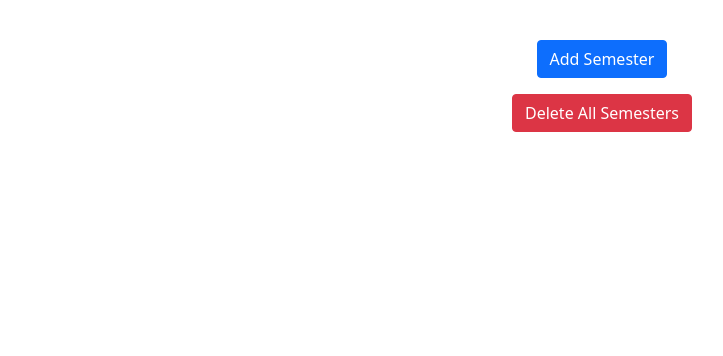
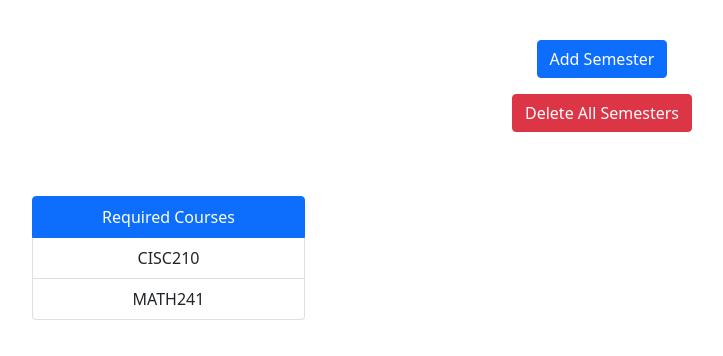
Before and after one commit to UD-CISC275-F21/ud-cis-scheduler-team-9, a React (Create React App) app: page / in a window 1280 px wide. Shown: the top 356 px of the page, without its empty margins (38-761 px from the left). Built offline with nearby package versions, Linux system fonts and the light colour scheme.

Commit message:
required degree list added

```diff
--- a/src/App.tsx
+++ b/src/App.tsx
@@ -1,4 +1,4 @@
-import React, { useState } from "react";
+import React, { useState, useEffect } from "react";
 import "./App.css";
 import { Container, Row } from "react-bootstrap";
 import { ControlPanel } from "./Components/ControlPanel";
@@ -6,12 +6,20 @@ import { AddSemesterModal } from "./Components/AddSemesterModal";
 import { Course } from "./interface/course";
 import { Semester } from "./interface/semester";
 import { PlanTable } from "./Components/PlanTable";
+import { RequiredDegreeList } from "./Components/RequiredDegreeList";
+
 import courseCatalog from "./Assets/testcourses.json";
 
 function App(): JSX.Element {
     const [plan, setPlan] = useState<Semester[]>([]);
     const [visible, setVisible] = useState<boolean>(false);
     const catalog: Record<string, Course> = courseCatalog;
+    const [degreePlan, setDegreePlan] = useState<string[]>(["CISC210", "MATH241"]);
+    const [requiredCourses, setRequiredCourses] = useState<string[]>(degreePlan);
+
+    useEffect (() => {
+        checkDegreePlan();
+    }, [plan]);
 
     function addSemester(semester: Semester) {
         setPlan([...plan, semester]);
@@ -38,6 +46,19 @@ function App(): JSX.Element {
         setPlan([...newPlan]);
     }
 
+    function checkDegreePlan() {
+        let violations: string[] = [];
+        for (let i = 0; i < degreePlan.length; i++){
+            console.log("TESTING " + degreePlan[i]);
+            console.log(checkCourse(degreePlan[i]));
+            if (!checkCourse(degreePlan[i])){
+                const course: string = degreePlan[i];
+                violations = [...violations, course];
+            }
+        }
+        //It seems that useState does not like trying to set its variable in a loop multiple times
+        setRequiredCourses(violations);
+    }
     function checkSemester(semesterToCheck: Semester): boolean{
         let i;
         for(i = 0; i<plan.length; i++){
@@ -56,10 +77,13 @@ function App(): JSX.Element {
                 <ControlPanel showModal={setVisible} deleteAllSemesters={deleteAllSemesters}></ControlPanel>
             </Row>
             <Row>
-                <AddSemesterModal addSemester={addSemester} checkSemester={checkSemester} setVisible={setVisible} checkCourse = {checkCourse} visible={visible} catalog={catalog}></AddSemesterModal>
+                <AddSemesterModal addSemester={addSemester} checkSemester={checkSemester} setVisible={setVisible} visible={visible} catalog={catalog}></AddSemesterModal>
             </Row>
             <Row>
                 <PlanTable semesters = {plan} deleteSemester = {deleteSemester}></PlanTable>
+            </Row>
+            <Row>
+                <RequiredDegreeList degree_list = {requiredCourses}></RequiredDegreeList>
             </Row>
         </Container>
     );
--- a/src/Assets/testcourses.json
+++ b/src/Assets/testcourses.json
@@ -45,7 +45,7 @@
     "title": "Introduction to Systems Programming",
     "description": "Principles of computer systems programming for software and hardware platforms to achieve efficient resource usage. Topics include the C programming language, memory management, and awareness of system constraints and interfacing. Projects include programming embedded systems and interactive objects.",
     "credits": 3,
-    "preReqs": [["CISC108", "CISC106"], ["MATH222"]],
+    "preReqs": [["CISC108", "CISC106"]],
     "coReqs": [["MATH221", "MATH241"]],
     "semestersOffered": [0, 2]
   },
@@ -55,7 +55,7 @@
     "title": "Analytic Geometry and Calculus A",
     "description": "Functions, limits, continuity, derivatives. Polynomial, rational, exponential, hyperbolic, logarithmic, trigonometric and inverse trigonometric functions. Definite and indefinite integrals and the Fundamental Theorem of Calculus. Simple differential equations (separable ODE, linear ODE). ODE models leading to exponential growth and decay.",
     "credits": 3,
-    "preReqs": [],
+    "preReqs": [[""]],
     "coReqs": [[""]],
     "semestersOffered": [0, 1, 2, 3]
   }
--- a/src/Components/AddSemesterModal.tsx
+++ b/src/Components/AddSemesterModal.tsx
@@ -9,7 +9,6 @@ export function AddSemesterModal({ addSemester, checkSemester, setVisible, visib
     addSemester: (s: Semester)=>void,
     checkSemester: (c: Semester)=>boolean,
     setVisible: (v:boolean)=>void,
-    checkCourse: (c: string)=>boolean,
     visible: (boolean)
     catalog: (Record<string, Course>)}): JSX.Element {
 
@@ -42,11 +41,11 @@ export function AddSemesterModal({ addSemester, checkSemester, setVisible, visib
     }
 
     function validateCourse() {
-        return department != "" && courseID != 0 && title != "" && description != "" && credits != 0 && preReqs != [] && coReqs != [] && semestersOffered != [];
+        return department != "" && courseID != 0 && title != "" && description != "" && credits != 0 && preReqs != [[]] && coReqs != [[]] && semestersOffered != [];
     }
+
     /*
     function validatePreRequirements(){
-        //might need this later
         let prereqs_fufilled = true;
         const courseArray: Course[] = Object.values(courseRecord);
         console.log(Object.keys(courseRecord).length);
@@ -91,6 +90,7 @@ export function AddSemesterModal({ addSemester, checkSemester, setVisible, visib
         }
     }
     */
+
     function handleSearch(event: {preventDefault: () => void; }){
         event.preventDefault();
 
@@ -135,9 +135,18 @@ export function AddSemesterModal({ addSemester, checkSemester, setVisible, visib
         return catalog[name];
     }
 
+    /*function checkCourse(course: string): boolean {
+        let i;
+        for(i = 0; i<plan.length; i++){
+            if(plan[i].courseRecord[course]){
+                return true;
+            }
+        }
+        return false;
+    }*/
+
     function clearCourseRecord(){
-        console.log(Object.values(courseRecord));
-        //setCourseRecord({});
+        setCourseRecord({});
     }
 
     function saveSemester(){
@@ -185,7 +194,7 @@ export function AddSemesterModal({ addSemester, checkSemester, setVisible, visib
         let i;
         if(showCard){
             let phrase = s[0][1];
-            for(i = 1; i<s[0].length; i++){
+            for(i = 1; i< s[0].length; i++){
                 phrase = phrase + ", " + s[0][i];
             }
             return phrase;
--- /dev/null
+++ b/src/Components/RequiredDegreeList.tsx
@@ -0,0 +1,17 @@
+import React from "react";
+
+export function RequiredDegreeList({degree_list}: {degree_list: string[]}): JSX.Element{
+
+    function createList(course: string){
+        return(
+            <a className="list-group-item list-group-item-action" key = {course}> {course} </a>
+        );
+    }
+
+    return(
+        <div className="list-group w-25" id = "degree_requirements">
+            <a className="list-group-item list-group-item-action active"> Required Courses </a>
+            {degree_list.map(createList)}
+        </div>
+    );
+}
```
